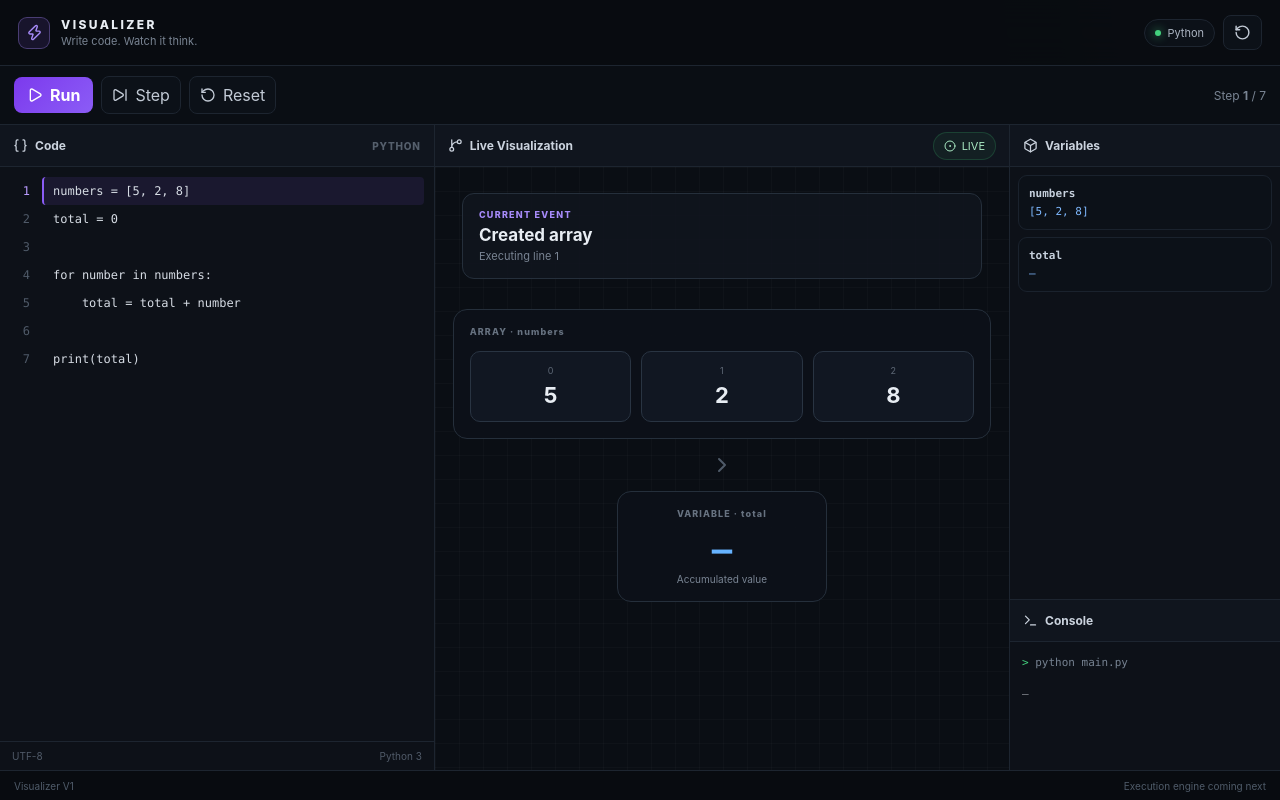
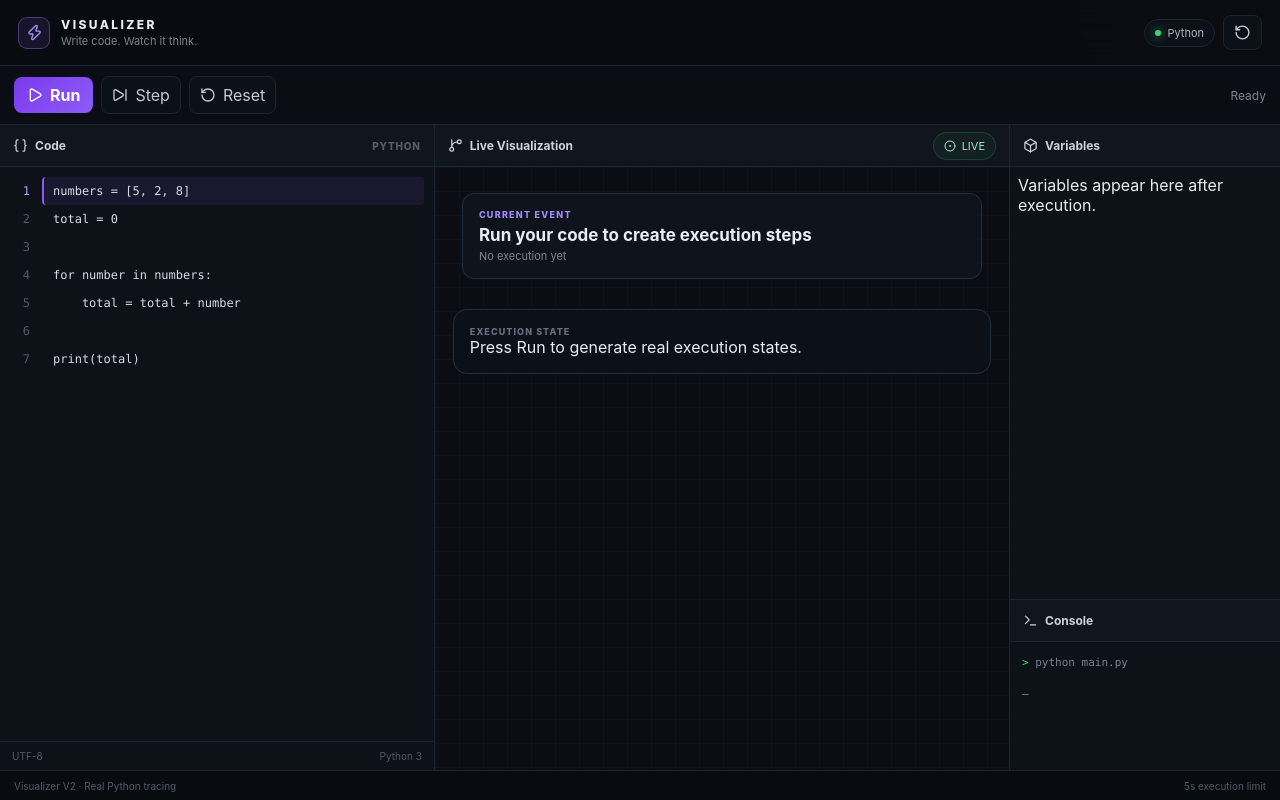
Before and after one commit to deathkernel/VISUALIZER, a Next.js app: page / in a window 1280 px wide. Built offline with nearby package versions, Linux system fonts and the light colour scheme.

Commit message:
feat: connect UI to real Python execution

```diff
--- a/app/page.js
+++ b/app/page.js
@@ -1,19 +1,7 @@
 "use client";
 
 import { useMemo, useState } from "react";
-import {
-  Play,
-  Pause,
-  RotateCcw,
-  SkipForward,
-  Terminal,
-  Box,
-  GitBranch,
-  Braces,
-  Zap,
-  ChevronRight,
-  CircleDot
-} from "lucide-react";
+import { Play, RotateCcw, SkipForward, Terminal, Box, GitBranch, Braces, Zap, CircleDot } from "lucide-react";
 
 const defaultCode = `numbers = [5, 2, 8]
 total = 0
@@ -23,174 +11,31 @@ for number in numbers:
 
 print(total)`;
 
-const steps = [
-  { line: 1, vars: { numbers: "[5, 2, 8]", total: "—" }, event: "Created array" },
-  { line: 2, vars: { numbers: "[5, 2, 8]", total: "0" }, event: "Initialized total" },
-  { line: 4, vars: { numbers: "[5, 2, 8]", total: "0" }, event: "Loop started" },
-  { line: 5, vars: { numbers: "[5, 2, 8]", total: "5" }, event: "Added 5" },
-  { line: 5, vars: { numbers: "[5, 2, 8]", total: "7" }, event: "Added 2" },
-  { line: 5, vars: { numbers: "[5, 2, 8]", total: "15" }, event: "Added 8" },
-  { line: 7, vars: { numbers: "[5, 2, 8]", total: "15" }, event: "Printed result" }
-];
+export default function Home() {
+  const [code, setCode] = useState(defaultCode), [steps, setSteps] = useState([]), [stepIndex, setStepIndex] = useState(0);
+  const [running, setRunning] = useState(false), [status, setStatus] = useState("Ready"), [output, setOutput] = useState(""), [error, setError] = useState("");
+  const lines = useMemo(() => code.split("\n"), [code]);
+  const current = steps[stepIndex] || { line: 1, event: "Run your code to create execution steps", variables: {} };
 
-export default function Home() {
-  const [code, setCode] = useState(defaultCode);
-  const [running, setRunning] = useState(false);
-  const [stepIndex, setStepIndex] = useState(0);
+  async function runCode() {
+    setRunning(true); setStatus("Executing…"); setError(""); setSteps([]); setStepIndex(0); setOutput("");
+    try {
+      const response = await fetch("/api/execute", { method: "POST", headers: { "Content-Type": "application/json" }, body: JSON.stringify({ code }) });
+      const data = await response.json();
+      if (!data.ok) { setError(data.error || "Execution failed"); setStatus("Error"); return; }
+      setSteps(data.steps || []); setOutput(data.output || ""); setStatus(`Completed · ${data.steps?.length || 0} steps`);
+    } catch (e) { setError(e.message); setStatus("Connection error"); } finally { setRunning(false); }
+  }
+  function nextStep() { if (steps.length) setStepIndex((i) => Math.min(i + 1, steps.length - 1)); }
+  function reset() { setRunning(false); setStepIndex(0); setSteps([]); setOutput(""); setError(""); setStatus("Ready"); }
 
-  const current = steps[stepIndex];
-
-  const lines = useMemo(() => code.split("\n"), [code]);
-
-  const nextStep = () => {
-    setStepIndex((value) => Math.min(value + 1, steps.length - 1));
-  };
-
-  const reset = () => {
-    setRunning(false);
-    setStepIndex(0);
-  };
-
-  return (
-    <main className="shell">
-      <header className="topbar">
-        <div className="brand">
-          <div className="brand-mark"><Zap size={17} /></div>
-          <div>
-            <div className="brand-name">VISUALIZER</div>
-            <div className="brand-tag">Write code. Watch it think.</div>
-          </div>
-        </div>
-
-        <div className="topbar-actions">
-          <span className="status-pill"><span className="status-dot" /> Python</span>
-          <button className="icon-button" title="Reset" onClick={reset}><RotateCcw size={17} /></button>
-        </div>
-      </header>
-
-      <section className="toolbar">
-        <button className="primary-button" onClick={() => setRunning((v) => !v)}>
-          {running ? <Pause size={16} /> : <Play size={16} />}
-          {running ? "Pause" : "Run"}
-        </button>
-        <button className="tool-button" onClick={nextStep}><SkipForward size={16} /> Step</button>
-        <button className="tool-button" onClick={reset}><RotateCcw size={16} /> Reset</button>
-        <div className="toolbar-spacer" />
-        <div className="step-counter">Step <strong>{stepIndex + 1}</strong> / {steps.length}</div>
-      </section>
-
-      <section className="workspace">
-        <aside className="editor-panel panel">
-          <div className="panel-header">
-            <div className="panel-title"><Braces size={15} /> Code</div>
-            <span className="tiny-label">PYTHON</span>
-          </div>
-
-          <div className="editor">
-            <div className="line-numbers">
-              {lines.map((_, index) => (
-                <div key={index} className={current.line === index + 1 ? "active-line-number" : ""}>
-                  {index + 1}
-                </div>
-              ))}
-            </div>
-            <div className="code-lines">
-              {lines.map((line, index) => (
-                <div
-                  key={index}
-                  className={current.line === index + 1 ? "code-line active-code-line" : "code-line"}
-                >
-                  <input
-                    value={line}
-                    onChange={(event) => {
-                      const next = [...lines];
-                      next[index] = event.target.value;
-                      setCode(next.join("\n"));
-                    }}
-                    spellCheck={false}
-                    aria-label={`Line ${index + 1}`}
-                  />
-                </div>
-              ))}
-            </div>
-          </div>
-
-          <div className="editor-footer">
-            <span>UTF-8</span>
-            <span>Python 3</span>
-          </div>
-        </aside>
-
-        <section className="visual-panel panel">
-          <div className="panel-header">
-            <div className="panel-title"><GitBranch size={15} /> Live Visualization</div>
-            <span className="live-pill"><CircleDot size={12} /> LIVE</span>
-          </div>
-
-          <div className="visual-canvas">
-            <div className="event-banner">
-              <div className="event-kicker">CURRENT EVENT</div>
-              <div className="event-text">{current.event}</div>
-              <div className="event-line">Executing line {current.line}</div>
-            </div>
-
-            <div className="array-card">
-              <div className="card-label">ARRAY · numbers</div>
-              <div className="array-row">
-                {[5, 2, 8].map((value, index) => (
-                  <div
-                    key={value}
-                    className={stepIndex >= 3 + index ? "array-cell touched" : "array-cell"}
-                  >
-                    <span className="array-index">{index}</span>
-                    <strong>{value}</strong>
-                  </div>
-                ))}
-              </div>
-            </div>
-
-            <div className="flow-arrow"><ChevronRight size={24} /></div>
-
-            <div className="total-card">
-              <div className="card-label">VARIABLE · total</div>
-              <div className="total-value">{current.vars.total}</div>
-              <div className="total-caption">Accumulated value</div>
-            </div>
-          </div>
-        </section>
-
-        <aside className="inspector">
-          <div className="panel panel-grow">
-            <div className="panel-header">
-              <div className="panel-title"><Box size={15} /> Variables</div>
-            </div>
-
-            <div className="variable-list">
-              {Object.entries(current.vars).map(([key, value]) => (
-                <div className="variable-row" key={key}>
-                  <div className="variable-name">{key}</div>
-                  <div className="variable-value">{value}</div>
-                </div>
-              ))}
-            </div>
-          </div>
-
-          <div className="panel console-panel">
-            <div className="panel-header">
-              <div className="panel-title"><Terminal size={15} /> Console</div>
-            </div>
-            <div className="console-body">
-              <div><span className="prompt">&gt;</span> python main.py</div>
-              <div className="console-result">{stepIndex >= steps.length - 1 ? "15" : "_"}</div>
-            </div>
-          </div>
-        </aside>
-      </section>
-
-      <footer className="footer">
-        <span>Visualizer V1</span>
-        <span>Execution engine coming next</span>
-      </footer>
-    </main>
-  );
+  return <main className="shell">
+    <header className="topbar"><div className="brand"><div className="brand-mark"><Zap size={17}/></div><div><div className="brand-name">VISUALIZER</div><div className="brand-tag">Write code. Watch it think.</div></div></div><div className="topbar-actions"><span className="status-pill"><span className="status-dot"/> Python</span><button className="icon-button" onClick={reset}><RotateCcw size={17}/></button></div></header>
+    <section className="toolbar"><button className="primary-button" onClick={runCode} disabled={running}><Play size={16}/> {running ? "Running…" : "Run"}</button><button className="tool-button" onClick={nextStep} disabled={!steps.length}><SkipForward size={16}/> Step</button><button className="tool-button" onClick={reset}><RotateCcw size={16}/> Reset</button><div className="toolbar-spacer"/><div className="step-counter">{status}{steps.length ? ` · Step ${stepIndex + 1}/${steps.length}` : ""}</div></section>
+    <section className="workspace">
+      <aside className="editor-panel panel"><div className="panel-header"><div className="panel-title"><Braces size={15}/> Code</div><span className="tiny-label">PYTHON</span></div><div className="editor"><div className="line-numbers">{lines.map((_,i)=><div key={i} className={current.line===i+1?"active-line-number":""}>{i+1}</div>)}</div><div className="code-lines">{lines.map((line,i)=><div key={i} className={current.line===i+1?"code-line active-code-line":"code-line"}><input value={line} onChange={(e)=>{const n=[...lines];n[i]=e.target.value;setCode(n.join("\n"));}} spellCheck={false}/></div>)}</div></div><div className="editor-footer"><span>UTF-8</span><span>Python 3</span></div></aside>
+      <section className="visual-panel panel"><div className="panel-header"><div className="panel-title"><GitBranch size={15}/> Live Visualization</div><span className="live-pill"><CircleDot size={12}/> {running?"RUNNING":"LIVE"}</span></div><div className="visual-canvas"><div className="event-banner"><div className="event-kicker">CURRENT EVENT</div><div className="event-text">{current.event}</div><div className="event-line">{steps.length?`Executing line ${current.line}`:"No execution yet"}</div></div><div className="array-card"><div className="card-label">EXECUTION STATE</div><div className="state-grid">{Object.entries(current.variables||{}).length?Object.entries(current.variables).map(([key,value])=><div className="state-item" key={key}><span>{key}</span><strong>{value}</strong></div>):<div className="empty-state">Press Run to generate real execution states.</div>}</div></div></div></section>
+      <aside className="inspector"><div className="panel panel-grow"><div className="panel-header"><div className="panel-title"><Box size={15}/> Variables</div></div><div className="variable-list">{Object.entries(current.variables||{}).map(([key,value])=><div className="variable-row" key={key}><div className="variable-name">{key}</div><div className="variable-value">{value}</div></div>)}{!Object.keys(current.variables||{}).length&&<div className="muted-note">Variables appear here after execution.</div>}</div></div><div className="panel console-panel"><div className="panel-header"><div className="panel-title"><Terminal size={15}/> Console</div></div><div className="console-body"><div><span className="prompt">&gt;</span> python main.py</div>{error?<div className="error-result">{error}</div>:<div className="console-result">{output||"_"}</div>}</div></div></aside>
+    </section><footer className="footer"><span>Visualizer V2 · Real Python tracing</span><span>5s execution limit</span></footer>
+  </main>;
 }
```
